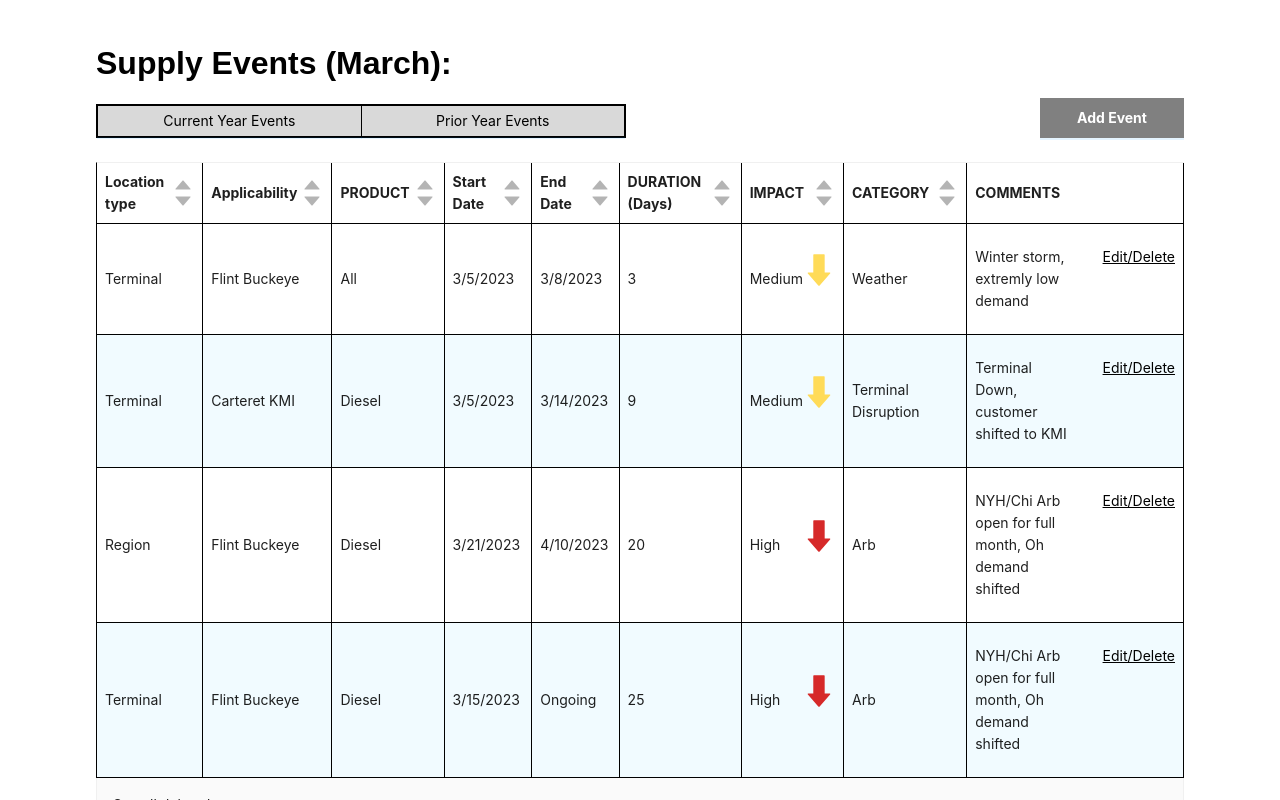
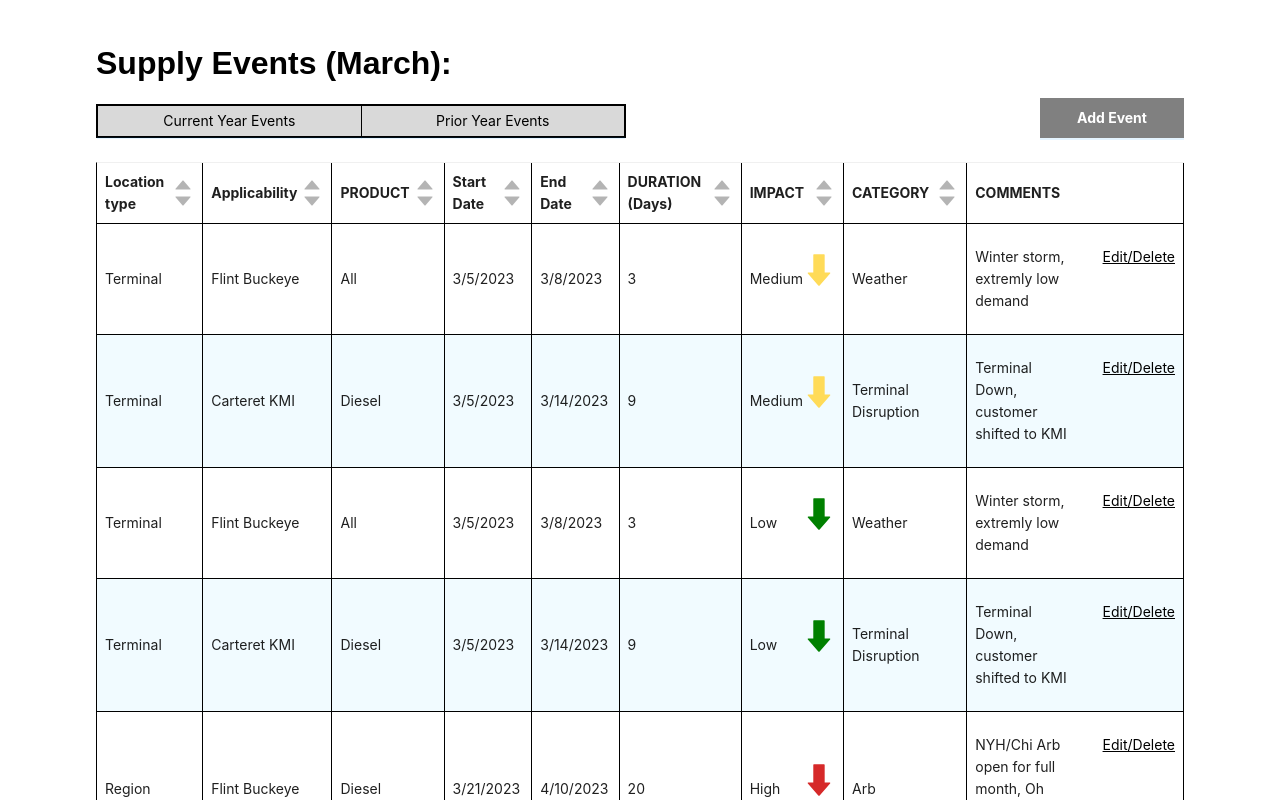
Before and after one commit to LePerseverant/sos-28, a React (Vite) app: page / in a window 1280 px wide. Shown: the top 800 px of the page. Built offline with nearby package versions, Linux system fonts and the light colour scheme.

Commit message:
add Green Arrow Impact

```diff
--- a/src/SupplyEventsTable/Columns.tsx
+++ b/src/SupplyEventsTable/Columns.tsx
@@ -1,6 +1,7 @@
 import { ColumnType } from "antd/es/table"
 import { ReactComponent as RedArrow } from "../assets/red-arrow-down.svg"
 import { ReactComponent as YellowArrow } from "../assets/yellow-arrow-down.svg"
+import { ReactComponent as GreenArrow } from "../assets/green-arrow-down.svg"
 import EditSupplyEventModal from "./EditSupplyEventModal"
 import { SupplyEvent } from "./types"
 
@@ -46,12 +47,13 @@ const defaultColumns: (ColumnType<SupplyEvent> & { editable?: boolean })[] = [
     title: "IMPACT",
     dataIndex: "impact",
     sorter: (record_a: SupplyEvent, record_b: SupplyEvent) =>
-      parseInt(record_a.key) - parseInt(record_b.key),
+      record_a.impact.localeCompare(record_b.impact),
     render: (_, record: SupplyEvent) => (
       <div className="flex space-between">
         <p>{record.impact} </p>
         {record.impact === "High" && <RedArrow width="32" height="32" />}
         {record.impact === "Medium" && <YellowArrow width="32" height="32" />}
+        {record.impact === "Low" && <GreenArrow width="32" height="32" />}
       </div>
     ),
   },
--- a/src/SupplyEventsTable/dummy-data.ts
+++ b/src/SupplyEventsTable/dummy-data.ts
@@ -1,6 +1,6 @@
-import type { SupplyEvent } from "./types";
+import type { SupplyEvent } from "./types"
 
-export const dummyDataSource : SupplyEvent[] = [
+export const dummyDataSource: SupplyEvent[] = [
   {
     key: "0",
     locationType: "Terminal",
@@ -12,6 +12,7 @@ export const dummyDataSource : SupplyEvent[] = [
     impact: "Medium",
     category: "Weather",
     comment: "Winter storm, extremly low demand",
+    isDeleted: false,
   },
   {
     key: "1",
@@ -24,9 +25,36 @@ export const dummyDataSource : SupplyEvent[] = [
     impact: "Medium",
     category: "Terminal Disruption",
     comment: "Terminal Down, customer shifted to KMI",
+    isDeleted: false,
   },
   {
     key: "2",
+    locationType: "Terminal",
+    applicability: "Flint Buckeye",
+    product: "All",
+    startDate: "3/5/2023",
+    endDate: "3/8/2023",
+    duration: "3",
+    impact: "Low",
+    category: "Weather",
+    comment: "Winter storm, extremly low demand",
+    isDeleted: false,
+  },
+  {
+    key: "3",
+    locationType: "Terminal",
+    applicability: "Carteret KMI",
+    product: "Diesel",
+    startDate: "3/5/2023",
+    endDate: "3/14/2023",
+    duration: "9",
+    impact: "Low",
+    category: "Terminal Disruption",
+    comment: "Terminal Down, customer shifted to KMI",
+    isDeleted: false,
+  },
+  {
+    key: "4",
     locationType: "Region",
     applicability: "Flint Buckeye",
     product: "Diesel",
@@ -36,9 +64,10 @@ export const dummyDataSource : SupplyEvent[] = [
     impact: "High",
     category: "Arb",
     comment: "NYH/Chi Arb open for full month, Oh demand shifted",
+    isDeleted: false,
   },
   {
-    key: "3",
+    key: "5",
     locationType: "Terminal",
     applicability: "Flint Buckeye",
     product: "Diesel",
@@ -48,5 +77,6 @@ export const dummyDataSource : SupplyEvent[] = [
     impact: "High",
     category: "Arb",
     comment: "NYH/Chi Arb open for full month, Oh demand shifted",
+    isDeleted: false,
   },
-];
+]
```
Also changed, not shown: src/assets/green-arrow-down.svg (added).
